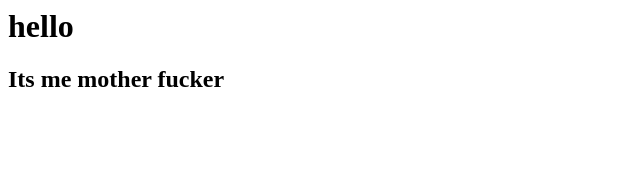
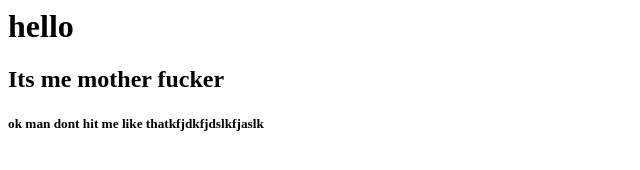
Before and after one commit to astraxan87/gitcourse, a plain HTML site: page index.html in a window 1280 px wide. Shown: the whole page, without its empty margins (0-640 px from the left). Drawn offline with Linux system fonts and the light colour scheme.

Commit message:
Update index.html

```diff
--- a/index.html
+++ b/index.html
@@ -1,2 +1,3 @@
 <h1>hello</h1>
-<h2>Its me mother fucker</h2>
+<h2>Its me mother fucker </h2>
+<h5>ok man dont hit me like thatkfjdkfjdslkfjaslk</h5>
```
